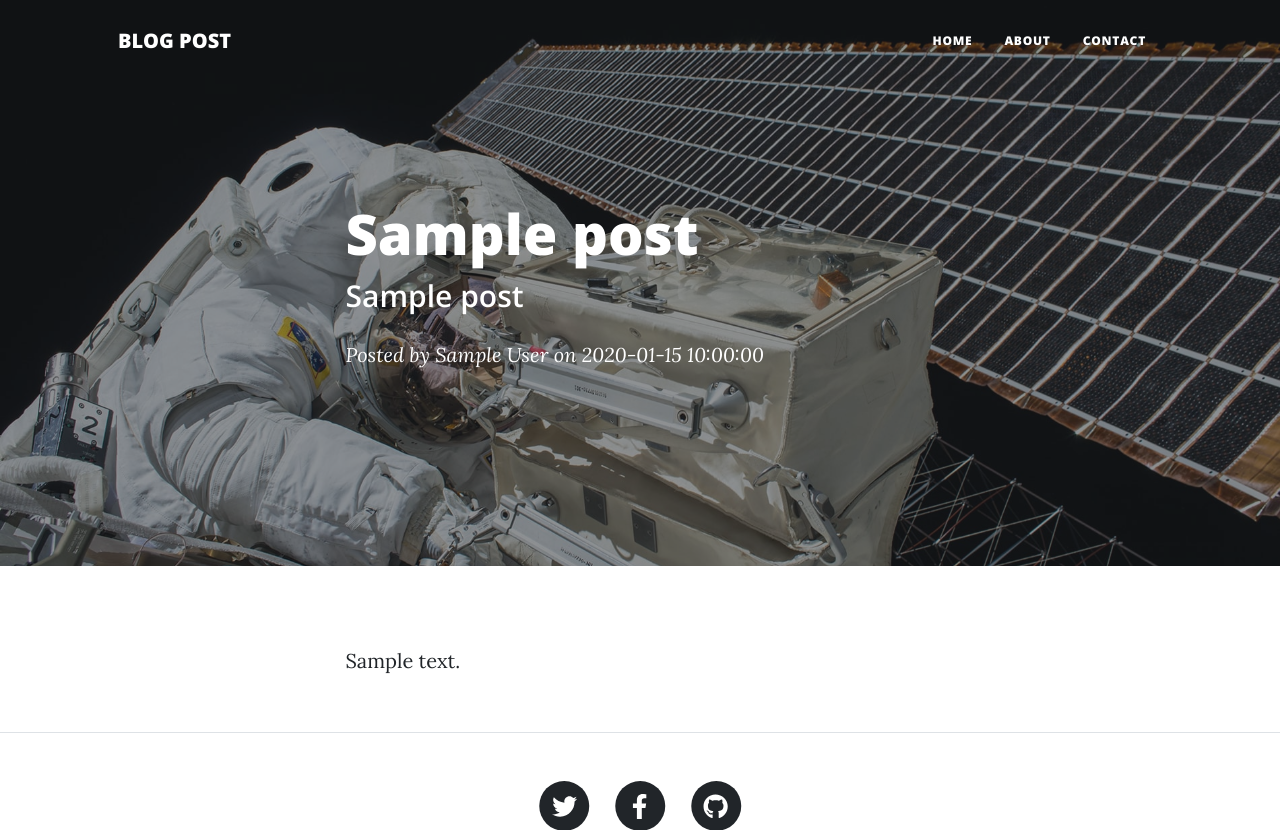
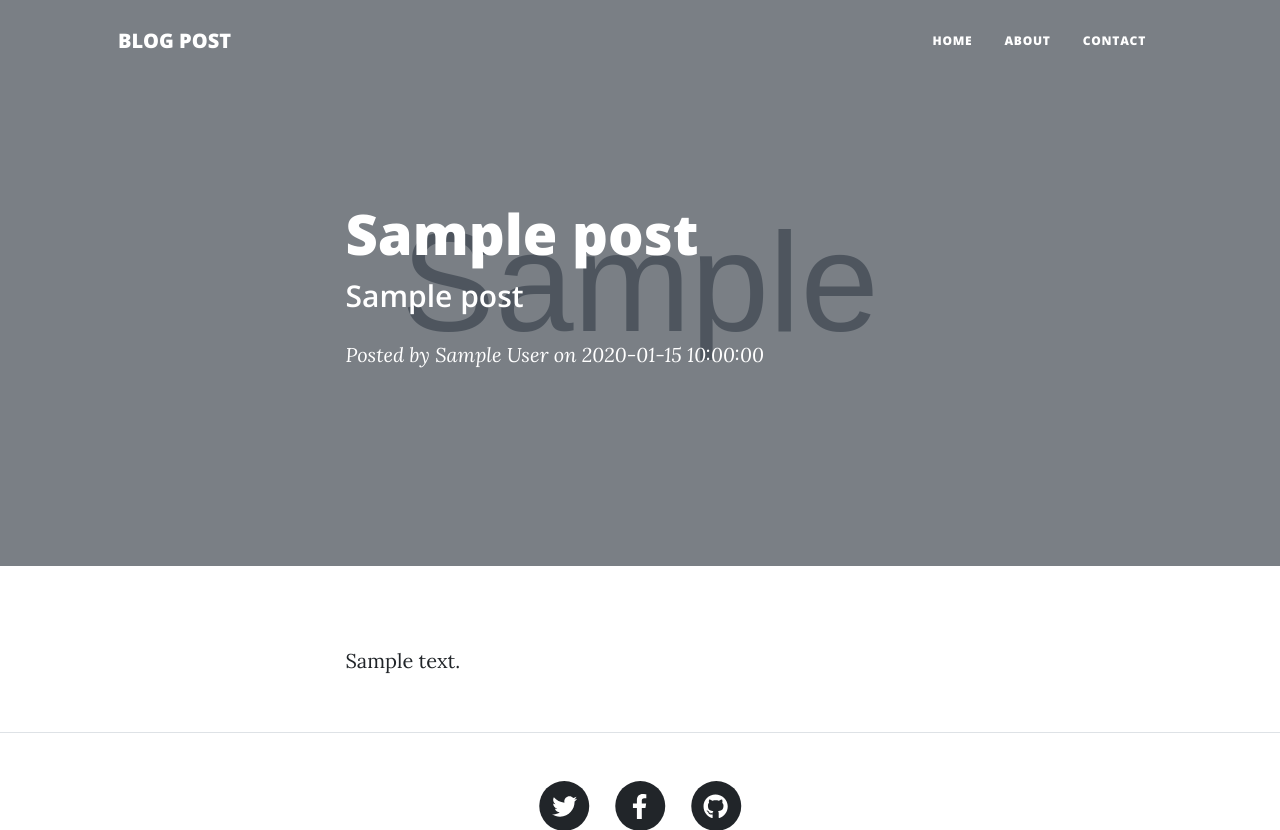
Before and after one commit to PratyayKoley/Python-Mini-Project, a Flask app: template templates/post.html in a window 1280 px wide. Shown: the top 830 px of the page. Run offline with Flask 3, Linux system fonts and the light colour scheme; the template is opened without the code that fills it: most values are stand-ins (such as "Sample title", 1, 10 or a date in 2020); grey boxes marked "Sample" are stand-in pictures; some libraries are stand-ins or nearby versions.

Commit message:
Update post.html

```diff
--- a/templates/post.html
+++ b/templates/post.html
@@ -1,7 +1,7 @@
 {% include "header.html" %}
 
 <!-- Page Header-->
-<header class="masthead" style="background-image: url('static/assets/img/post-bg.jpg')">
+<header class="masthead" style="background-image: url('{{post.img}}')">
     <div class="container position-relative px-4 px-lg-5">
         <div class="row gx-4 gx-lg-5 justify-content-center">
             <div class="col-md-10 col-lg-8 col-xl-7">
```
